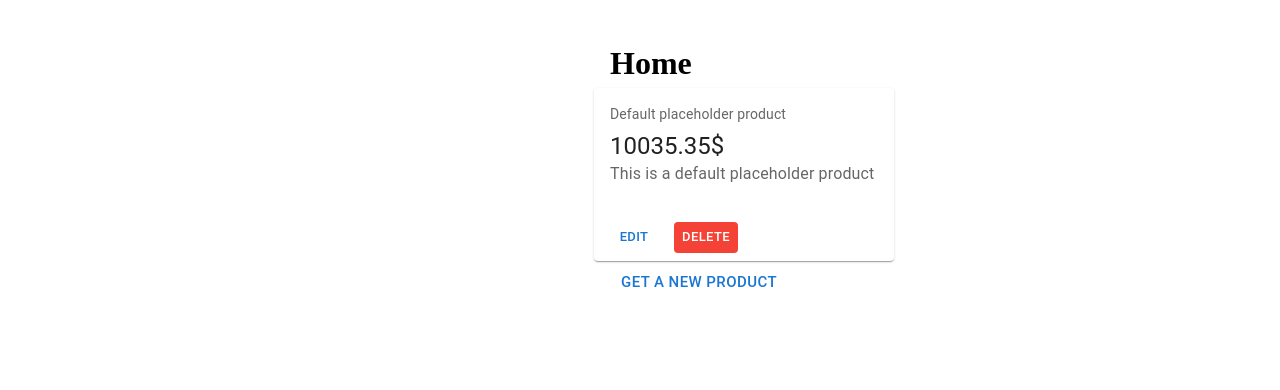
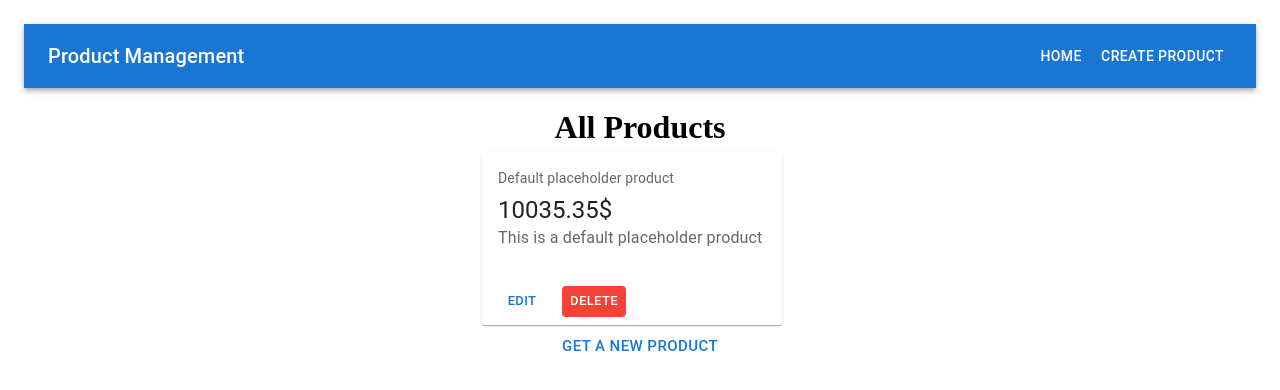
Before and after one commit to Jaga7/wstepne_jagnow_products, a React (Create React App) app: page / in a window 1280 px wide. Shown: the top 390 px of the page. Built offline with nearby package versions, Linux system fonts and the light colour scheme.

Commit message:
Added navigation, toast notifications and a spinner

```diff
--- a/src/components/ProductContainer/ProductContainer.jsx
+++ b/src/components/ProductContainer/ProductContainer.jsx
@@ -1,15 +1,23 @@
 import { useAppSelector } from "../../shared/utils/hooks";
 import ProductCard from "../ProductCard/ProductCard";
-import { Grid} from "@mui/material";
+import { Grid, CircularProgress } from "@mui/material";
 
 const ProductContainer = () => {
-    const { products, isLoading } = useAppSelector((state) => state.productContainer);
+  const { products, isLoading } = useAppSelector(
+    (state) => state.productContainer
+  );
+
+  if (isLoading) {
+    // Render a spinner while loading
+    return <CircularProgress />;
+  }
+
   return (
-    <Grid container spacing={2} >
-      {!isLoading && products.map((product) => (
-        <ProductCard key={product.id} product={product}/>
+    <Grid container spacing={2} justifyContent='center'>
+      {products.map((product) => (
+        <ProductCard key={product.id} product={product} />
       ))}
     </Grid>
-  )
-}
-export default ProductContainer
+  );
+};
+export default ProductContainer;
--- a/src/components/SharedLayout/MainContent.jsx
+++ b/src/components/SharedLayout/MainContent.jsx
@@ -8,8 +8,8 @@ const MainContent = ({ children }) => {
       alignItems='center'
       display='flex'
       width='100%'
-      paddingLeft='240px'
-      sx={{ flexDirection: "column" }}
+      maxWirdht='800px'
+      flexDirection='column'
     >
       {children}
     </Box>
--- /dev/null
+++ b/src/components/SharedLayout/Navigation.jsx
@@ -0,0 +1,23 @@
+import React from "react";
+import { Link } from "react-router-dom";
+import { AppBar, Toolbar, Typography, Button } from "@mui/material";
+
+const Navigation = () => {
+  return (
+    <AppBar position='static'>
+      <Toolbar>
+        <Typography variant='h6' component='div' sx={{ flexGrow: 1 }}>
+          Product Management
+        </Typography>
+        <Button component={Link} to='/' color='inherit'>
+          Home
+        </Button>
+        <Button component={Link} to='/create' color='inherit'>
+          Create Product
+        </Button>
+      </Toolbar>
+    </AppBar>
+  );
+};
+
+export default Navigation;
--- /dev/null
+++ b/src/components/SharedLayout/index.js
@@ -0,0 +1,4 @@
+import MainContent from "./MainContent";
+import Navigation from "./Navigation";
+
+export { MainContent, Navigation };
--- a/src/pages/CreatingPage.jsx
+++ b/src/pages/CreatingPage.jsx
@@ -10,13 +10,13 @@ const CreatingPage = () => {
   };
 
   return (
-    <div>
-      <h1>Creating Page</h1>
+    <>
+      <h1>Create A New Product</h1>
       <ProductForm
         initialData={{ name: "", description: "", price: "" }}
         onSubmit={handleCreateSubmit}
       />
-    </div>
+    </>
   );
 };
 
--- a/src/pages/EditingPage.jsx
+++ b/src/pages/EditingPage.jsx
@@ -10,19 +10,17 @@ const EditingPage = () => {
   const { products, isLoading } = useAppSelector(
     (state) => state.productContainer
   );
-  const product = products.find(
-    (product) => product.id === parseInt(productId)
-  );
+  const product = products.find((product) => product.id == productId);
 
   const handleEditSubmit = (productInfo) => {
     dispatch(editTheProduct(productInfo));
   };
 
   return (
-    <div>
-      EditingPage {productId}
+    <>
+      <h1>Edit Page</h1>
       <ProductForm initialData={product} onSubmit={handleEditSubmit} />
-    </div>
+    </>
   );
 };
 export default EditingPage;
--- a/src/pages/Home.jsx
+++ b/src/pages/Home.jsx
@@ -1,19 +1,21 @@
-import ProductContainer from "../components/ProductContainer/ProductContainer"
+import ProductContainer from "../components/ProductContainer/ProductContainer";
 import { useAppDispatch } from "../shared/utils/hooks";
 import { Button } from "@mui/material";
-import {
-  loadAProductFromApi,
-} from "../features/productContainer/productContainerSlice";
+import { loadAProductFromApi } from "../features/productContainer/productContainerSlice";
 
 const Home = () => {
-    const dispatch = useAppDispatch();
-    const loadANewProduct =()=>{ dispatch(loadAProductFromApi())}
+  const dispatch = useAppDispatch();
+  const loadANewProduct = () => {
+    dispatch(loadAProductFromApi());
+  };
   return (
-    <div>
-      <h1>Home</h1>
-      <ProductContainer/>
-      <Button size="large" onClick={()=>loadANewProduct()}>get a new product</Button>
-    </div>
-  )
-}
-export default Home
+    <>
+      <h1>All Products</h1>
+      <ProductContainer />
+      <Button size='large' onClick={() => loadANewProduct()}>
+        get a new product
+      </Button>
+    </>
+  );
+};
+export default Home;
--- a/src/pages/SharedLayout.jsx
+++ b/src/pages/SharedLayout.jsx
@@ -1,11 +1,14 @@
 import { Box, Stack } from "@mui/material";
-import MainContent from "../components/SharedLayout/MainContent";
 import { Outlet } from "react-router-dom";
+
+import { MainContent, Navigation } from "../components/SharedLayout";
+
 const SharedLayout = () => {
   return (
     <Box>
       <Stack direction='row' spacing={4}>
         <MainContent>
+          <Navigation />
           <Outlet />
         </MainContent>
       </Stack>
--- a/src/shared/utils/api.js
+++ b/src/shared/utils/api.js
@@ -1,8 +1,6 @@
 import axios from "axios";
 
 const URL = "https://fakerapi.it/api/v1";
-// const PORT = 3000;
-// const baseURL = `${URL}:${PORT}`;
 
 export default axios.create({
   baseURL: URL,
```
